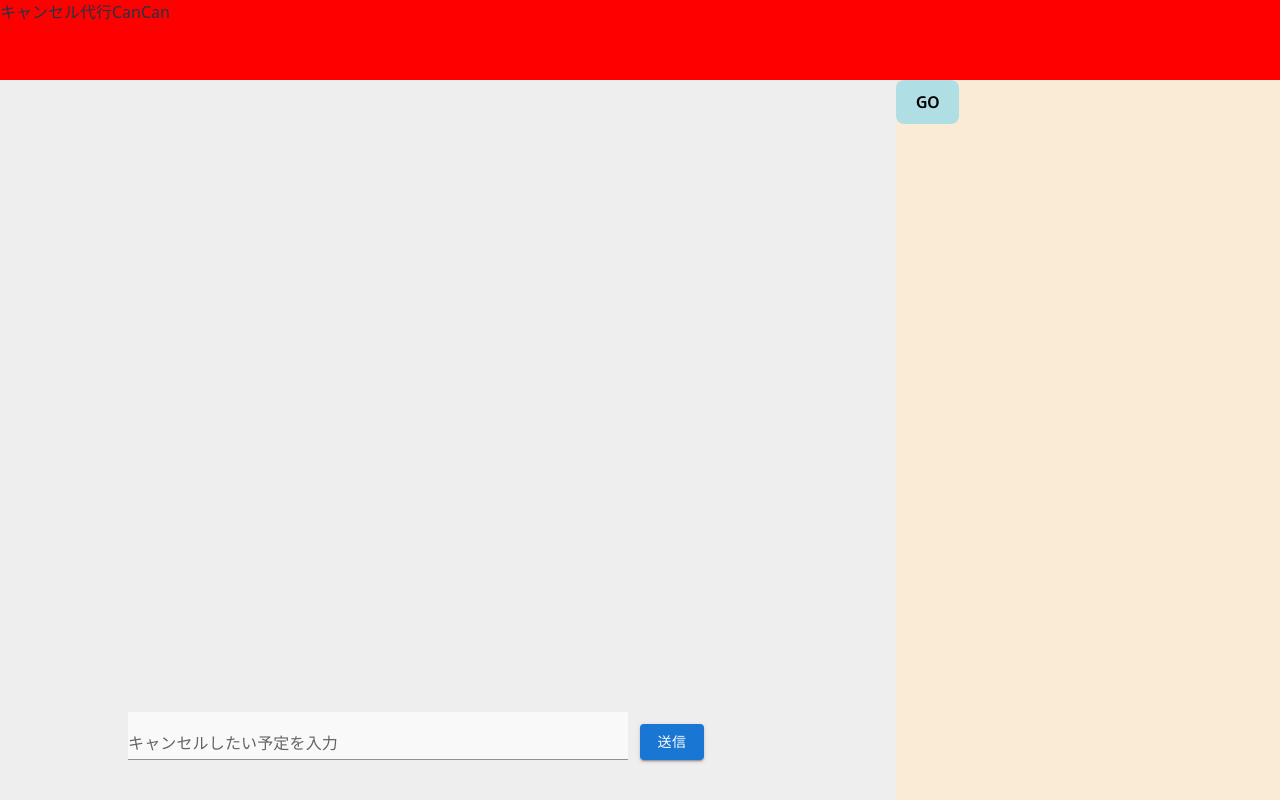
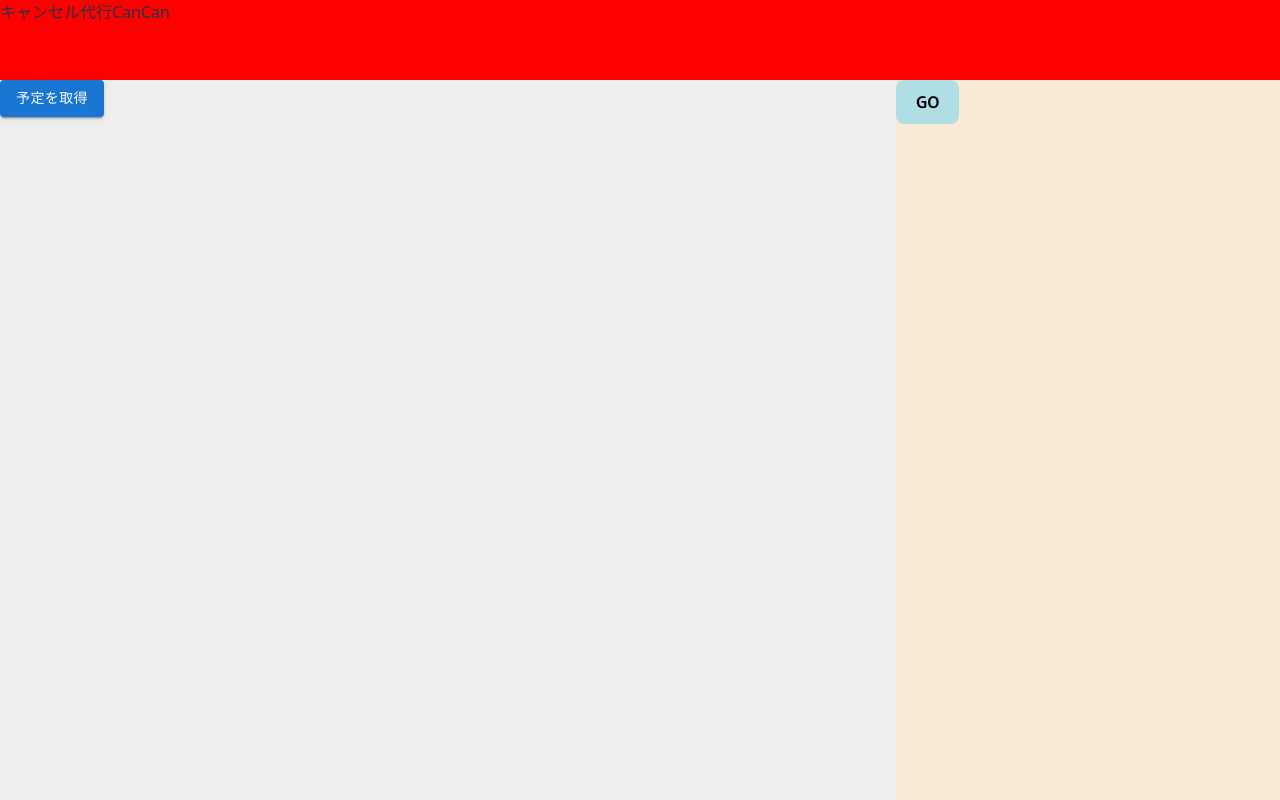
Before and after one commit to jack-app/jackHack2025_E, a React (Vite) app in the folder frontend/: page / in a window 1280 px wide. Built offline with nearby package versions, Linux system fonts and the light colour scheme.

Commit message:
google calender

```diff
--- a/frontend/src/App.jsx
+++ b/frontend/src/App.jsx
@@ -1,6 +1,7 @@
 import { React, useState } from 'react'
 import './App.css'
 import { Button,TextField } from '@mui/material'
+import {google_calendar} from 'backend/google_calendar.py'
 
 function App() {
   const [count, setCount] = useState(0)
@@ -12,20 +13,8 @@ function App() {
 <div class="header">キャンセル代行CanCan</div>
 <div class="body">
     <div class="main">
-    <TextField
-      id="standard-basic" label="キャンセルしたい予定を入力" variant="standard" multiline maxRows={4}
-      sx={{position:'absolute',
-        width:'500px',
-        left: '10%',
-        bottom : '5%',
-        backgroundColor: '#f9f9f9',}}>
-    </TextField>
-    <Button variant="contained"
-      sx={{ position: 'absolute',
-            bottom: '5%',
-            left:'50%',
-      }}>
-      送信
+    <Button variant="contained" onClick={google_calendar}>
+    予定を取得
     </Button>
     </div>
     <div class="setting">
```
